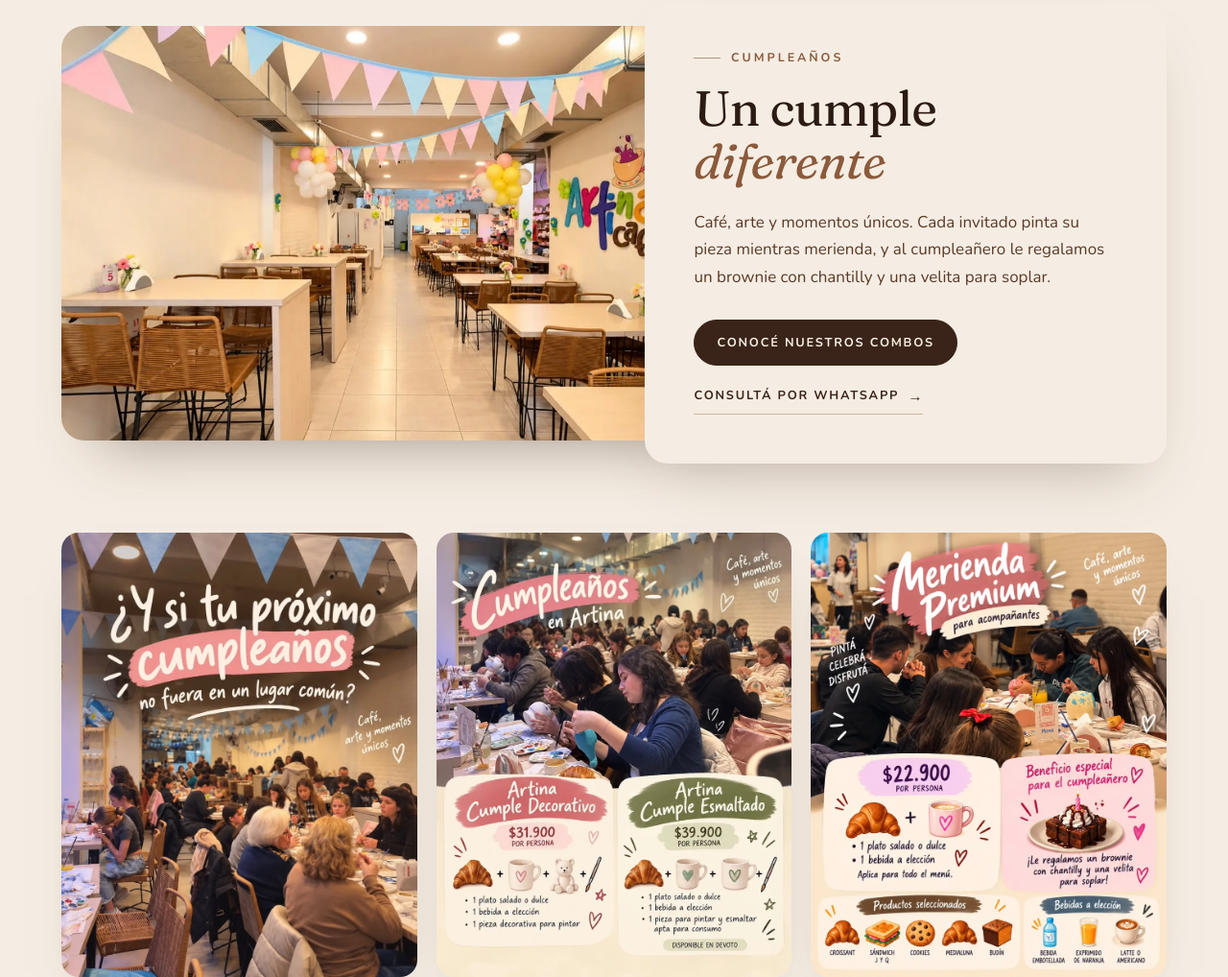
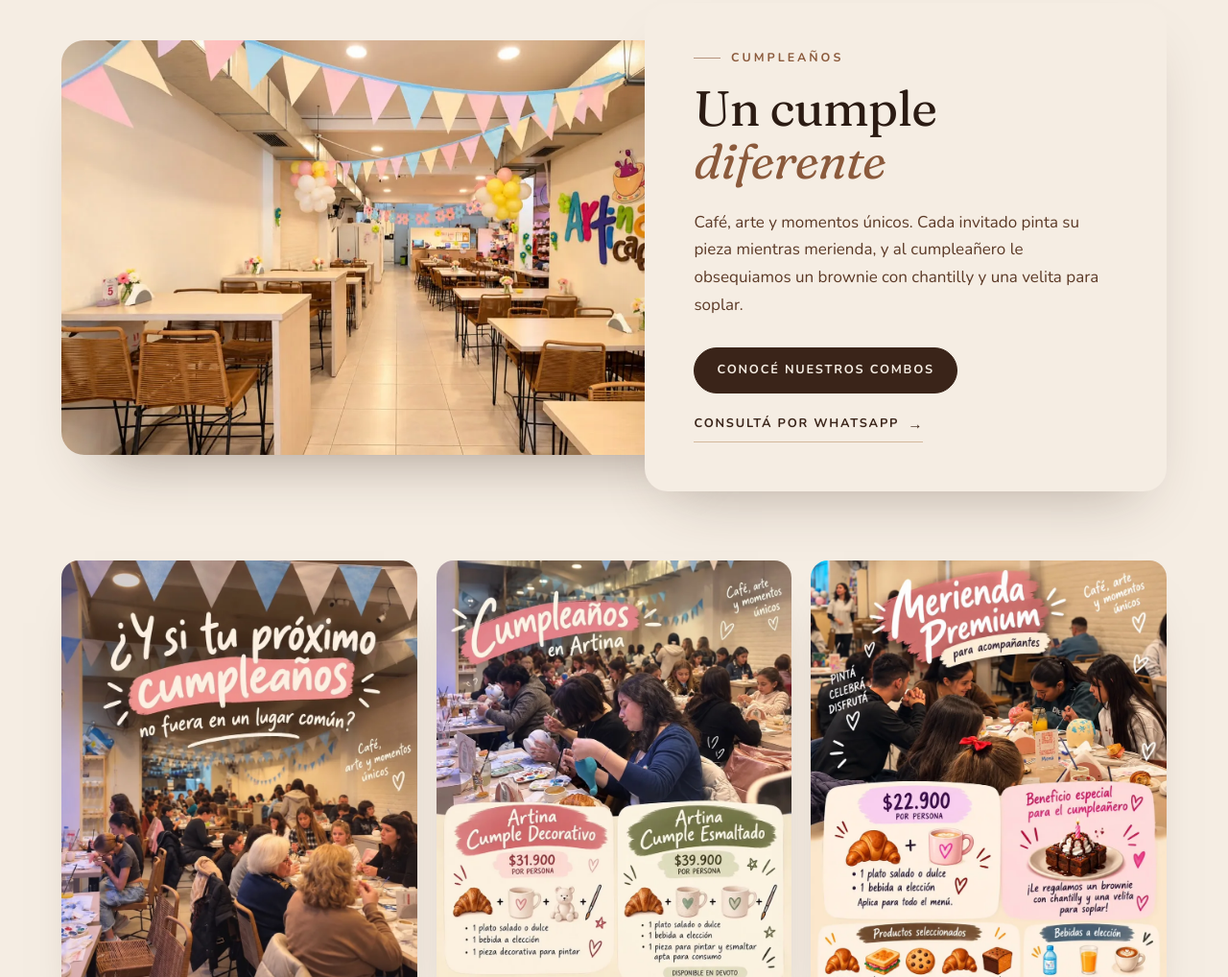
Before and after one commit to maguiceri/artina, a plain HTML site: page index.html in a window 1280 px wide. Shown: the part 2315-3333 px from the top of the page at 96% size. Drawn offline with nearby package versions, Linux system fonts and the light colour scheme.

Commit message:
Ajuste de texto en la sección de cumpleaños
Co-Authored-By: Claude Opus 5.5 <noreply@anthropic.com>

```diff
--- a/index.html
+++ b/index.html
@@ -218,7 +218,7 @@
           <h2 class="display">Un cumple <em>diferente</em></h2>
           <p>
             Café, arte y momentos únicos. Cada invitado pinta su pieza mientras merienda,
-            y al cumpleañero le regalamos un brownie con chantilly y una velita para soplar.
+            y al cumpleañero le obsequiamos un brownie con chantilly y una velita para soplar.
           </p>
           <div class="birthday__ctas">
             <button class="btn" type="button" data-lightbox="img/combo-cumple.webp" data-alt="Flyer Combo Cumple de Artina con los combos, precios y beneficios">Conocé nuestros combos</button>
```
